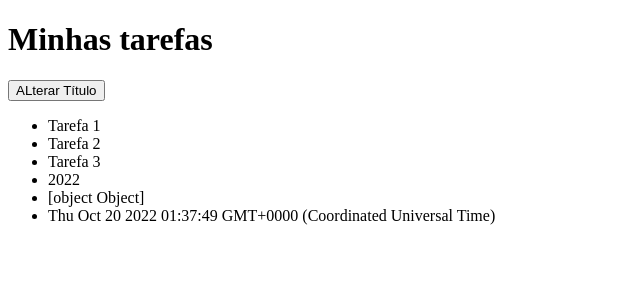
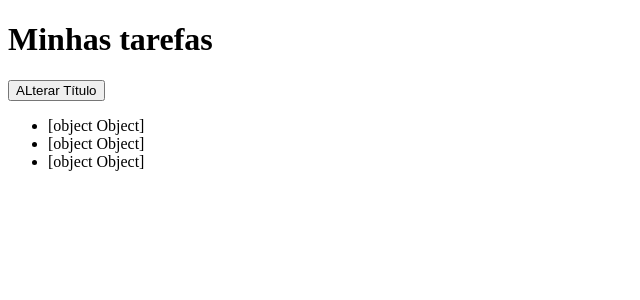
Before and after one commit to RafaelBonotto/angular.Todo, an Angular app: page / in a window 1280 px wide. Shown: the top 300 px of the page, without its empty margins (0-640 px from the left). Built offline with nearby package versions, Linux system fonts and the light colour scheme.

Commit message:
Update app.component.ts

```diff
--- a/src/app/app.component.ts
+++ b/src/app/app.component.ts
@@ -1,4 +1,5 @@
 import { Component } from '@angular/core';
+import { Todo } from 'src/models/todo.model';
 
 @Component({
   selector: 'app-root',
@@ -7,16 +8,13 @@
 })
 export class AppComponent {
 
-  public todos: any[] = []; // any -> tipo generico, aceita qualquer tipo
+  public todos: Todo[] = [];
   public titulo: String = "Minhas tarefas";
 
   constructor() {
-    this.todos.push("Tarefa 1");
-    this.todos.push("Tarefa 2");
-    this.todos.push("Tarefa 3");
-    this.todos.push(2022);
-    this.todos.push({ message: "teste" });
-    this.todos.push(new Date());
+    this.todos.push(new Todo(1, "Todo 1", false));
+    this.todos.push(new Todo(2, "Todo 2", false));
+    this.todos.push(new Todo(3, "Todo 3", false));
   }
 
   alterarTitulo(){
```
